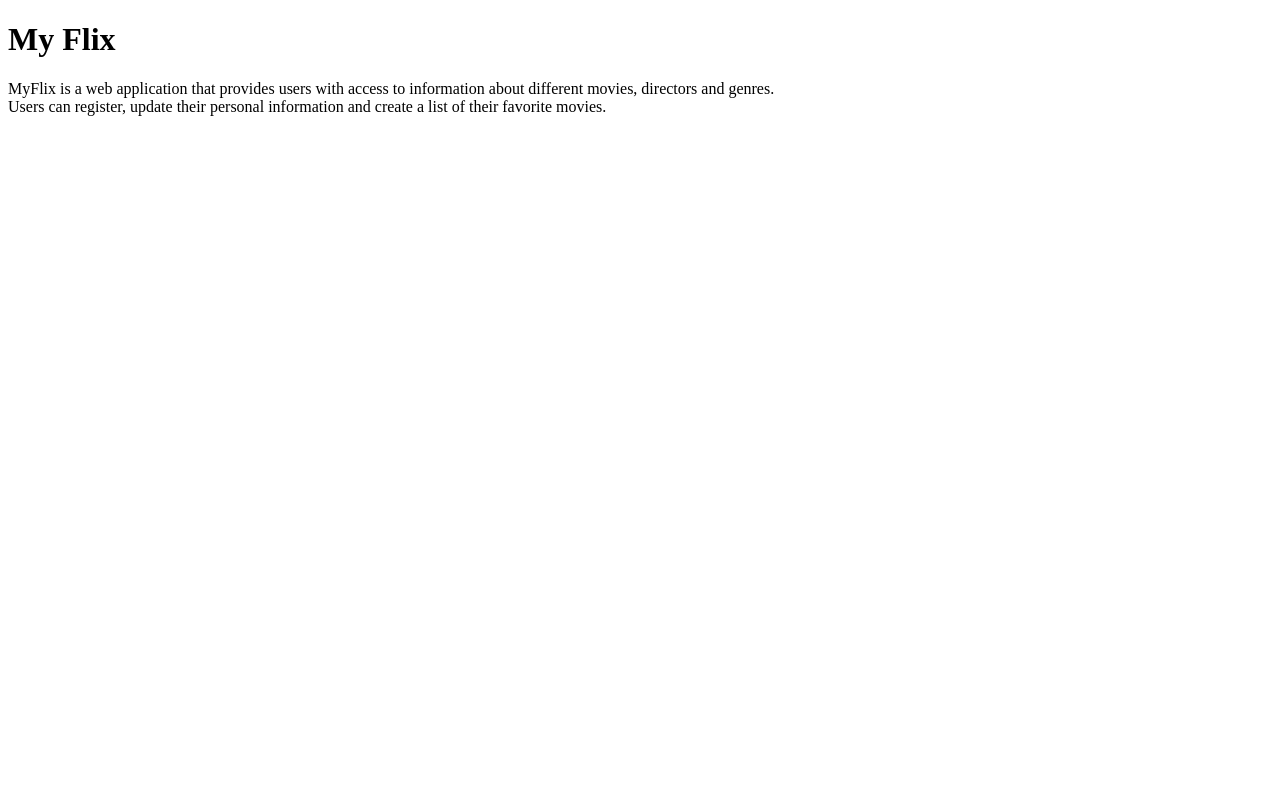
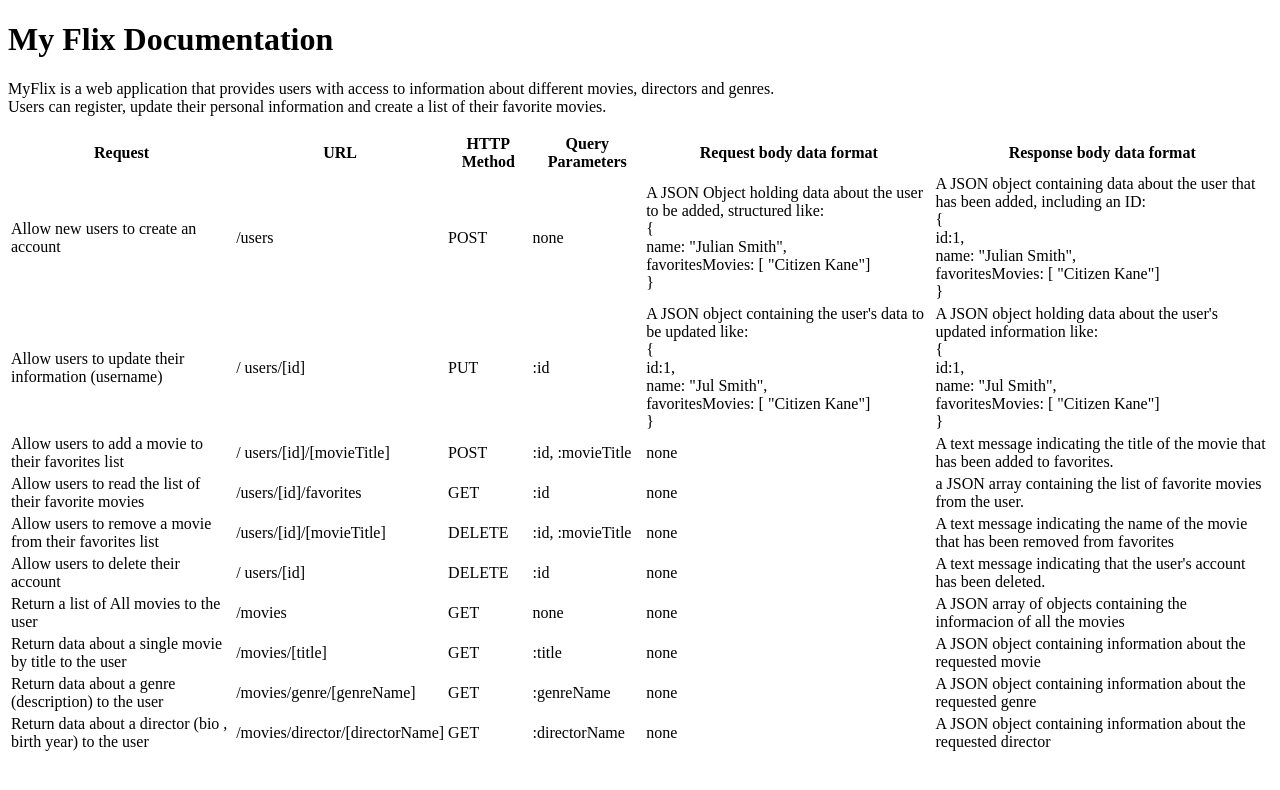
Before and after one commit to acarecor/movieAPI-CLOUD, a website: page public/documentation.html in a window 1280 px wide. Drawn offline with Linux system fonts and the light colour scheme.

Commit message:
created a table with URL endpoints and request methods

```diff
--- a/public/documentation.html
+++ b/public/documentation.html
@@ -1,16 +1,154 @@
 <!DOCTYPE html>
 <html lang="en" dir="ltr">
   <head>
-        <meta charset="utf-8">
-        <title> DOCUMENTATION</title>
+    <meta charset="utf-8" />
+    <title>DOCUMENTATION</title>
   </head>
   <body>
-        <h1>
-         My Flix
-        </h1>
+    <h1>My Flix Documentation</h1>
     <p>
-            MyFlix is a web application that provides users with access to information about different movies, directors and genres. <br>
-            Users can register, update their personal information and create a list of their favorite movies.
+      MyFlix is a web application that provides users with access to information
+      about different movies, directors and genres. <br />
+      Users can register, update their personal information and create a list of
+      their favorite movies.
     </p>
+
+    <table>
+      <thead>
+        <tr>
+          <th>Request</th>
+          <th>URL</th>
+          <th>HTTP Method</th>
+          <th>Query Parameters</th>
+          <th>Request body data format</th>
+          <th>Response body data format</th>
+        </tr>
+      </thead>
+      <tbody>
+        <tr>
+          <td>Allow new users to create an account</td>
+          <td>/users</td>
+          <td>POST</td>
+          <td>none</td>
+          <td>
+            A JSON Object holding data about the user to be added, structured
+            like:<br />
+            {<br />
+            name: "Julian Smith", <br />
+            favoritesMovies: [ "Citizen Kane"]<br />
+            }
+          </td>
+          <td>
+            A JSON object containing data about the user that has been added,
+            including an ID:<br />
+            {<br />
+            id:1,<br />
+            name: "Julian Smith",<br />
+            favoritesMovies: [ "Citizen Kane"]<br />}
+          </td>
+        </tr>
+        <tr>
+          <td>Allow users to update their information (username)</td>
+          <td>/ users/[id]</td>
+          <td>PUT</td>
+          <td>:id</td>
+          <td>
+            A JSON object containing the user's data to be updated like:<br />
+            {<br />
+                id:1,<br />
+                name: "Jul Smith",<br />
+                favoritesMovies: [ "Citizen Kane"]<br />
+            }<br />
+          </td>
+          <td>
+            A JSON object holding data about the user's updated information like:<br>
+            {<br />
+                id:1,<br />
+                name: "Jul Smith",<br />
+                favoritesMovies: [ "Citizen Kane"]<br />}
+          </td>
+        </tr>
+        <tr>
+          <td>Allow users to add a movie to their favorites list</td>
+          <td>/ users/[id]/[movieTitle]</td>
+          <td>POST</td>
+          <td>:id, :movieTitle</td>
+          <td>none</td>
+          <td>
+            A text message indicating the title of the movie that has been added
+            to favorites.
+          </td>
+        </tr>
+        <tr>
+          <td>Allow users to read the list of their favorite movies</td>
+          <td>/users/[id]/favorites</td>
+          <td>GET</td>
+          <td>:id</td>
+          <td>none</td>
+          <td>
+            a JSON array containing the list of favorite movies from the user.
+          </td>
+        </tr>
+        <tr>
+          <td>Allow users to remove a movie from their favorites list</td>
+          <td>/users/[id]/[movieTitle]</td>
+          <td>DELETE</td>
+          <td>:id, :movieTitle</td>
+          <td>none</td>
+          <td>
+            A text message indicating the name of the movie that has been
+            removed from favorites
+          </td>
+        </tr>
+        <tr>
+          <td>Allow users to delete their account</td>
+          <td>/ users/[id]</td>
+          <td>DELETE</td>
+          <td>:id</td>
+          <td>none</td>
+          <td>
+            A text message indicating that the user's account has been deleted.
+          </td>
+        </tr>
+        <tr>
+          <td>Return a list of All movies to the user</td>
+          <td>/movies</td>
+          <td>GET</td>
+          <td>none</td>
+          <td>none</td>
+          <td>A JSON array of objects containing the informacion of all the movies</td>
+        </tr>
+        <tr>
+          <td>Return data about a single movie by title to the user</td>
+          <td>/movies/[title]</td>
+          <td>GET</td>
+          <td>:title</td>
+          <td>none</td>
+          <td>
+            A JSON object containing information about the requested movie
+          </td>
+        </tr>
+        <tr>
+          <td>Return data about a genre (description) to the user</td>
+          <td>/movies/genre/[genreName]</td>
+          <td>GET</td>
+          <td>:genreName</td>
+          <td>none</td>
+          <td>
+            A JSON object containing information about the requested genre
+          </td>
+        </tr>
+        <tr>
+          <td>Return data about a director (bio , birth year) to the user</td>
+          <td>/movies/director/[directorName]</td>
+          <td>GET</td>
+          <td>:directorName</td>
+          <td>none</td>
+          <td>
+            A JSON object containing information about the requested director
+          </td>
+        </tr>
+      </tbody>
+    </table>
   </body>
 </html>
```
Lines whose indentation alone changed are shown as unchanged.
